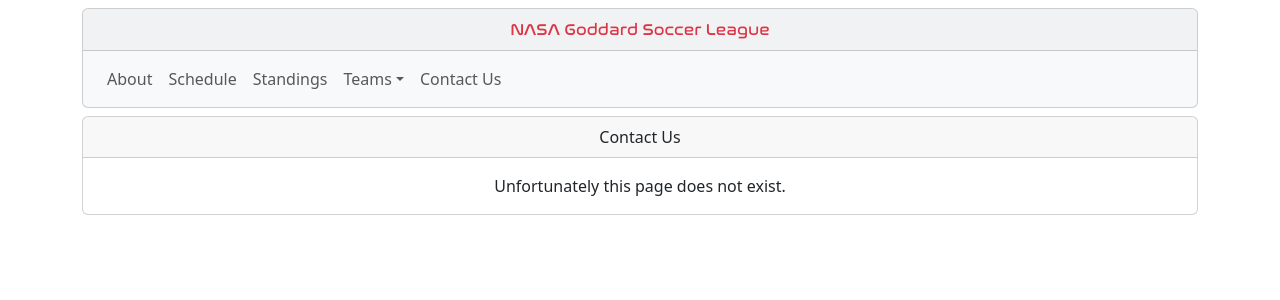
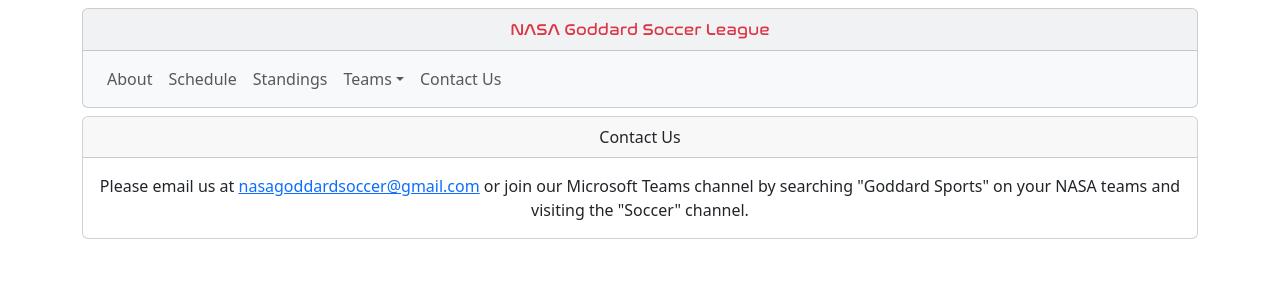
Before and after one commit to goddard-soccer/goddard-soccer.github.io, a Jekyll site: the page built from _pages/contact.md, in a window 1280 px wide. Shown: the top 300 px of the page. Built offline with Jekyll 4.4.1, drawn with Linux system fonts in a browser that asks for light colours.

Commit message:
Update for season functionality

```diff
--- a/_pages/contact.md
+++ b/_pages/contact.md
@@ -4,12 +4,10 @@
 permalink: /contact/
 ---
 
-<div class="card text-center">
-
+<div class="card text-center my-2">
 <div class="card-header">{{ page.title }}</div>
 
 <div class="card-body">
-    <p class="card-text">Unfortunately this page does not exist.</p>
+    <p class="card-text">Please email us at <a href="mailto:nasagoddardsoccer@gmail.com">nasagoddardsoccer@gmail.com</a> or join our Microsoft Teams channel by searching "Goddard Sports" on your NASA teams and visiting the "Soccer" channel.</p>
 </div>
-
 </div>
```
Also changed, not shown: Gemfile (+3 -11 lines), _pages/standings.md (+12 -0 lines), index.md (+4 -13 lines), Gemfile.lock.
